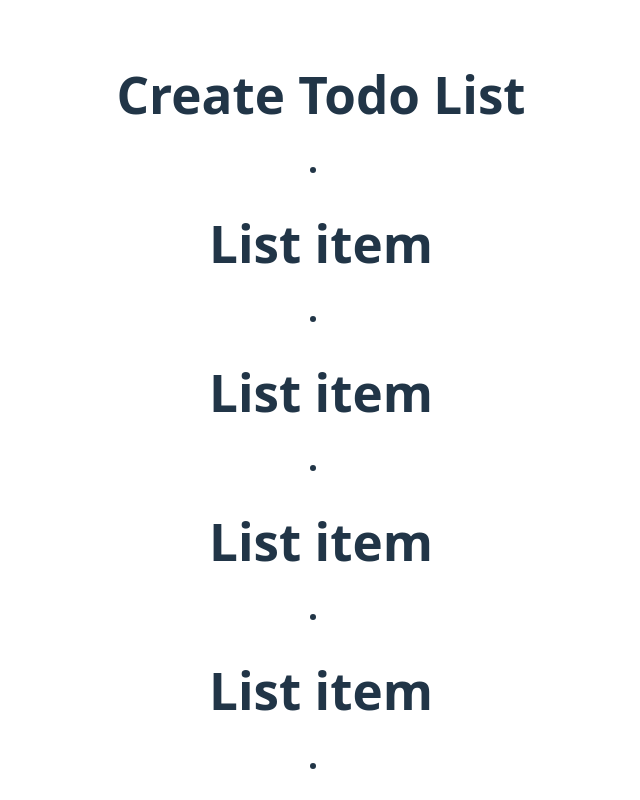
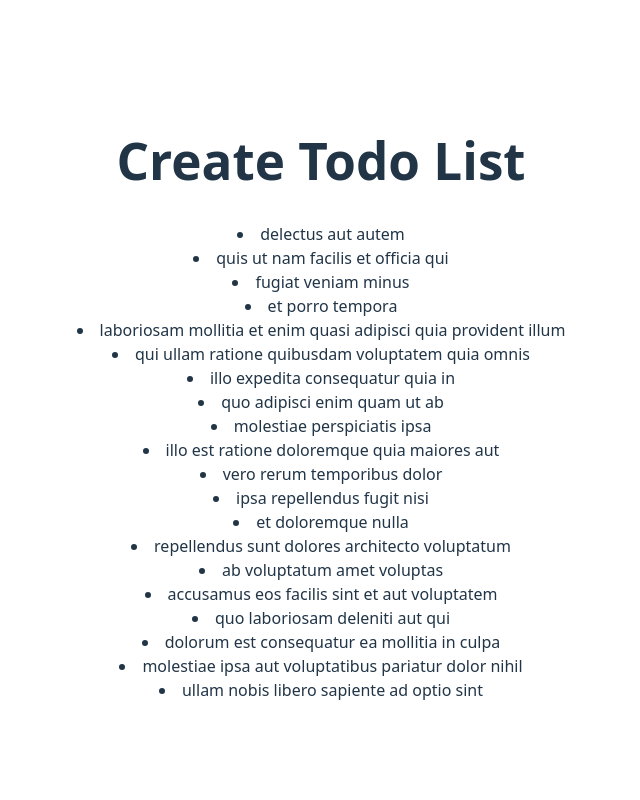
Before and after one commit to IgorPetrovKrsk/320.9.1_building_a_todo_list, a React (Vite) app: page / in a window 1280 px wide. Shown: the top 800 px of the page, without its empty margins (319-959 px from the left). Built offline with nearby package versions, Linux system fonts and the light colour scheme.

Commit message:
todo list show

```diff
--- a/src/App.tsx
+++ b/src/App.tsx
@@ -2,6 +2,7 @@ import { useState, useReducer } from 'react'
 import todoListReducer from './reducers/todoListReducer';
 import testToDoList from './testData/testToDoList';
 import TodoListItem from './components/ToDoListItem';
+import type { todoListItemInterface } from "../interfaces/todoListItemInterface";
 import './App.css'
 
 
@@ -11,8 +12,8 @@ function App() {
   const [todoList, dispatchTodoList] = useReducer (todoListReducer, testToDoList);
   //const [count, setCount] = useState(0)
 
-  const todoListItemArray = todoList.map( () => {
-    return <TodoListItem />
+  const todoListItemArray = todoList.map( (it) => {
+    return <TodoListItem todoItem={it}/>
   })
 
   return (
--- a/src/components/TodoListItem.tsx
+++ b/src/components/TodoListItem.tsx
@@ -1,6 +1,12 @@
-export default function TodoListItem() {
+import type { todoListItemInterface } from "../interfaces/todoListItemInterface";
+
+interface TodoListItemProps {
+  todoItem: todoListItemInterface;
+}
+
+export default function TodoListItem( {todoItem}:TodoListItemProps) {
     return (<>
-        <li><h1>List item</h1></li>
+        <li>{todoItem.todo}</li>
     </>
     )
 }
--- /dev/null
+++ b/src/interfaces/todoListItemInterface.tsx
@@ -0,0 +1,6 @@
+export interface todoListItemInterface {
+    userId:number;
+    id:number;
+    todo:string;
+    completed:boolean;
+}
```
Also changed, not shown: src/testData/testTodoList.tsx (+1 -7 lines).
